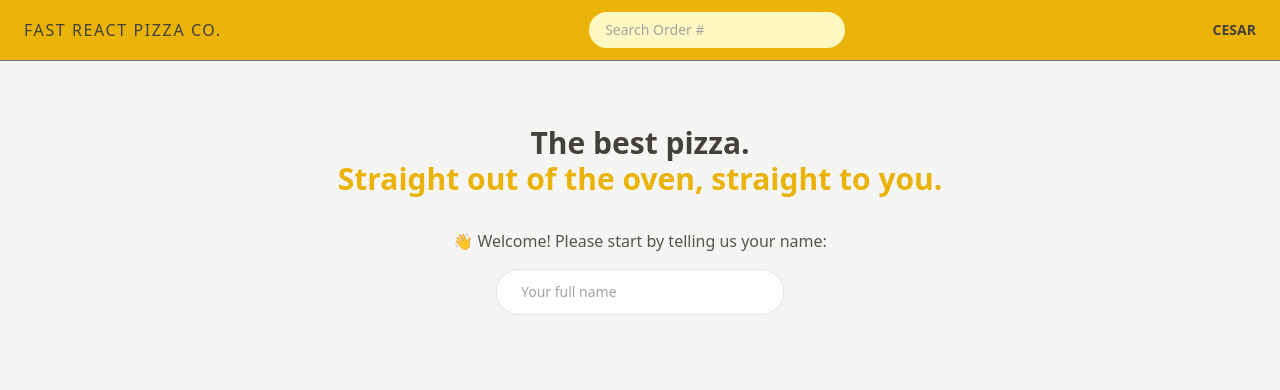
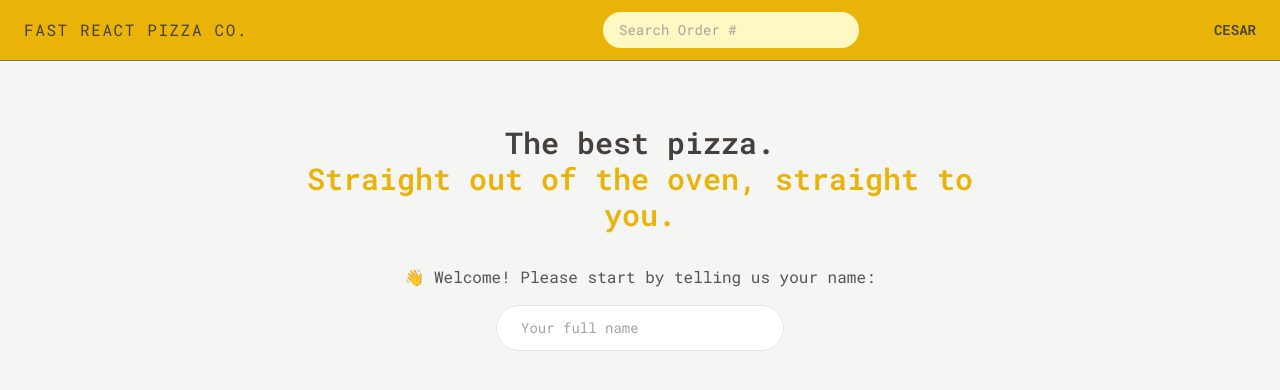
Before and after one commit to Soulbolt/fast-react-pizza, a React (Vite) app: page / in a window 1280 px wide. Shown: the top 390 px of the page. Built offline with nearby package versions, Linux system fonts and the light colour scheme.

Commit message:
Added Roboto Mono moonscape font to the index.html. Fix issue with prettier not working with tailwindcss.

```diff
--- a/index.html
+++ b/index.html
@@ -4,6 +4,10 @@
     <meta charset="UTF-8" />
     <link rel="icon" type="image/svg+xml" href="/vite.svg" />
     <meta name="viewport" content="width=device-width, initial-scale=1.0" />
+
+    <link rel="preconnect" href="https://fonts.googleapis.com">
+<link rel="preconnect" href="https://fonts.gstatic.com" crossorigin>
+<link href="https://fonts.googleapis.com/css2?family=Roboto+Mono:ital,wght@0,300..600;1,100..700&display=swap" rel="stylesheet">
     <title>Vite + React</title>
   </head>
   <body class="bg-stone-100 text-stone-700">
--- /dev/null
+++ b/prettier.config.cjs
@@ -0,0 +1,3 @@
+module.exports = {
+  plugins: ["prettier-plugin-tailwindcss"],
+};
--- a/src/ui/Header.jsx
+++ b/src/ui/Header.jsx
@@ -4,7 +4,7 @@
 
 function Header() {
   return (
-    <header className="bg-yellow-500 uppercase px-4 py-3 border-b border-stone-500 sm:px-6 flex items-center justify-between">
+    <header className="font-pizza flex items-center justify-between border-b border-stone-500 bg-yellow-500 px-4 py-3 uppercase sm:px-6">
       <Link to="/" className="tracking-widest">
         Fast React Pizza Co.
       </Link>
--- a/tailwind.config.js
+++ b/tailwind.config.js
@@ -1,6 +1,10 @@
+/** @type {import('tailwindcss').Config} */
 module.exports = {
   content: ["./index.html", "./src/**/*.{js,jsx,ts,tsx}"],
   theme: {
+    fontFamily: {
+      sans: "Roboto Mono, monospace",
+    },
     extend: {},
   },
   plugins: [],
```
Also changed, not shown: .prettierrc.cjs (deleted).
